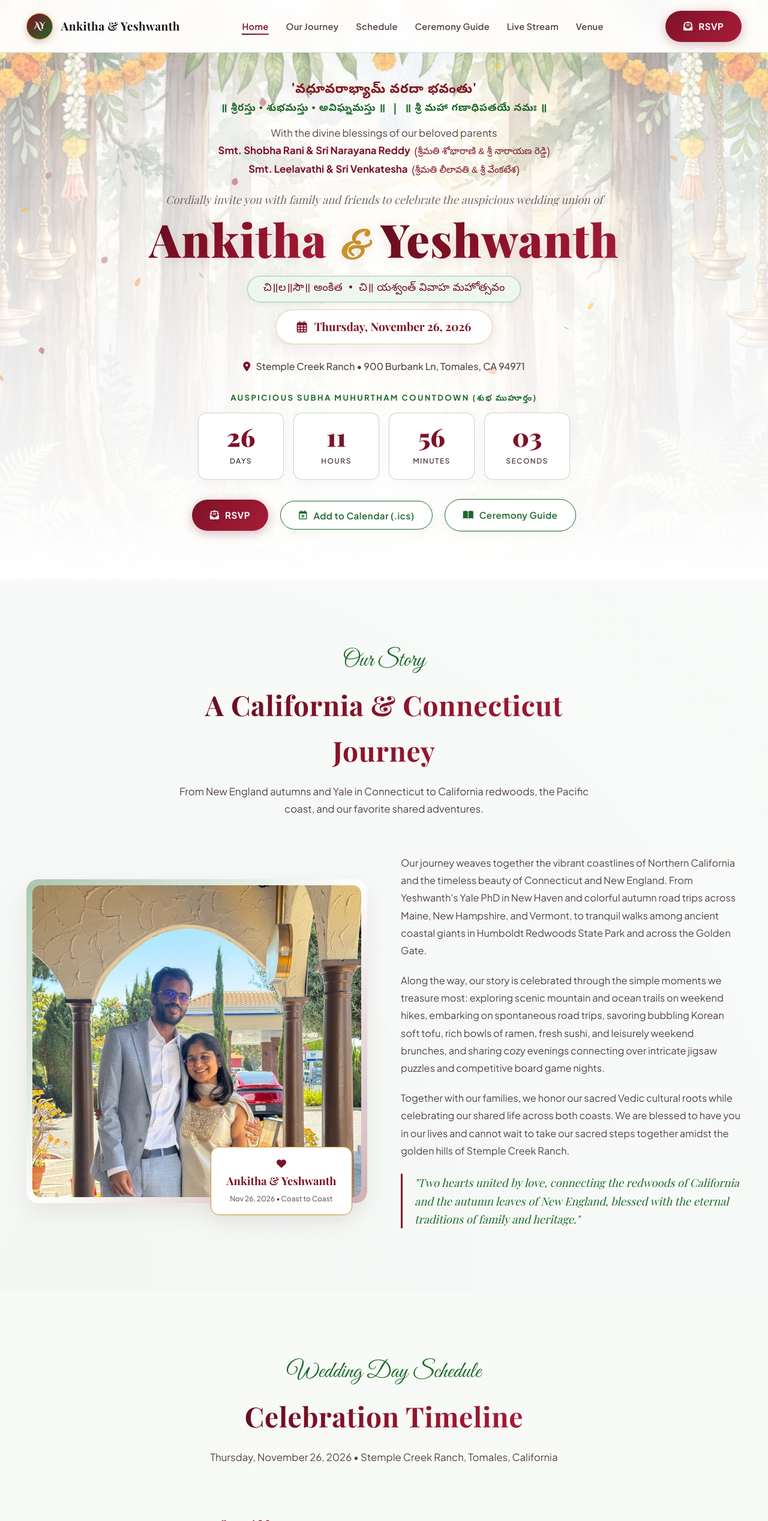
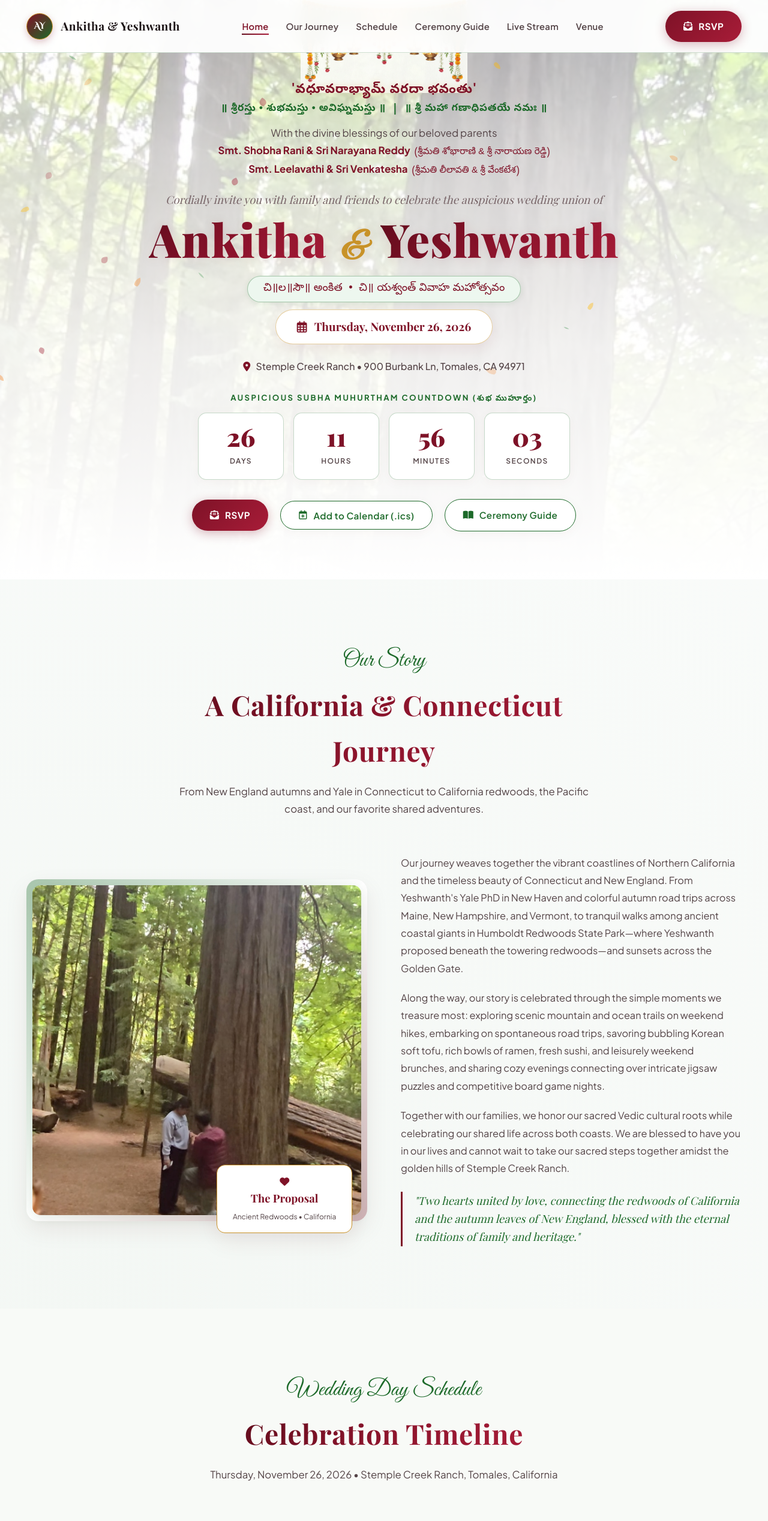
Before and after one commit to yeshwanthv5/wedding, a plain HTML site: page index.html in a window 1280 px wide. Shown: the top 2536 px of the page at 60% size. Drawn offline with nearby package versions, Linux system fonts and the light colour scheme; a web font is replaced by a local one.

Commit message:
Add real redwood proposal photo to Our Story section and update cachebusters

```diff
--- a/css/style.css
+++ b/css/style.css
@@ -817,22 +817,41 @@ h1, h2, h3, h4, h5, h6 {
   padding: 8.5rem 0 5rem;
   background-image:
     linear-gradient(to bottom,
-      rgba(255, 255, 255, 0.38) 0%,
-      rgba(255, 255, 255, 0.72) 26%,
-      rgba(255, 255, 255, 0.90) 58%,
+      rgba(255, 255, 255, 0.45) 0%,
+      rgba(255, 255, 255, 0.74) 28%,
+      rgba(255, 255, 255, 0.91) 60%,
       #ffffff 100%
     ),
-    url('../assets/images/redwoods_floral_fusion.jpg?v=2');
+    url('../assets/images/real_redwood_proposal.jpg?v=2');
   background-size: cover;
-  background-position: center top;
+  background-position: center 25%;
   background-repeat: no-repeat;
   text-align: center;
   overflow: hidden;
 }
 
+.hero-section::before {
+  content: '';
+  position: absolute;
+  top: 0;
+  left: 0;
+  right: 0;
+  height: 155px;
+  background-image: url('../assets/images/floral_toranam.jpg?v=2');
+  background-size: auto 100%;
+  background-position: top center;
+  background-repeat: no-repeat;
+  opacity: 0.94;
+  pointer-events: none;
+  z-index: 3;
+}
+
 .hero-content {
   max-width: 900px;
   margin: 0 auto;
+  position: relative;
+  z-index: 10;
+}
   z-index: 10;
 }
 
@@ -1058,11 +1077,12 @@ h1, h2, h3, h4, h5, h6 {
 
 .story-image-card img {
   width: 100%;
-  height: 520px;
+  height: 550px;
   object-fit: cover;
-  object-position: center 15%;
+  object-position: center 60%;
   border-radius: calc(var(--radius-lg) - 6px);
   display: block;
+  box-shadow: 0 4px 20px rgba(29, 106, 42, 0.12);
 }
 
 .story-image-badge {
--- a/index.html
+++ b/index.html
@@ -16,7 +16,7 @@
   <link rel="stylesheet" href="https://cdnjs.cloudflare.com/ajax/libs/font-awesome/6.4.0/css/all.min.css">
 
   <!-- Core Light Luxury California Styling -->
-  <link rel="stylesheet" href="css/style.css?v=23">
+  <link rel="stylesheet" href="css/style.css?v=24">
 </head>
 
 <body>
@@ -156,11 +156,11 @@
 
         <div class="story-grid">
           <div class="story-image-card">
-            <img src="assets/images/couple_portrait.jpg" alt="Ankitha &amp; Yeshwanth celebration portrait">
+            <img src="assets/images/real_redwood_proposal.jpg?v=2" alt="Yeshwanth proposing to Ankitha under the ancient California giant redwoods">
             <div class="story-image-badge">
               <i class="fas fa-heart" style="color:var(--color-redwood); margin-bottom: 4px;"></i>
-              <span>Ankitha &amp; Yeshwanth</span>
-              <small style="color:var(--text-muted); font-size:0.75rem;">Nov 26, 2026 • Coast to Coast</small>
+              <span>The Proposal</span>
+              <small style="color:var(--text-muted); font-size:0.75rem;">Ancient Redwoods • California</small>
             </div>
           </div>
 
@@ -168,7 +168,7 @@
             <p>Our journey weaves together the vibrant coastlines of Northern California and the timeless beauty of
               Connecticut and New England. From Yeshwanth's Yale PhD in New Haven and colorful autumn road trips across
               Maine, New Hampshire, and Vermont, to tranquil walks among ancient coastal giants in Humboldt Redwoods
-              State Park and across the Golden Gate.</p>
+              State Park—where Yeshwanth proposed beneath the towering redwoods—and sunsets across the Golden Gate.</p>
             <p>Along the way, our story is celebrated through the simple moments we treasure most: exploring scenic
               mountain and ocean trails on weekend hikes, embarking on spontaneous road trips, savoring bubbling Korean
               soft tofu, rich bowls of ramen, fresh sushi, and leisurely weekend brunches, and sharing cozy evenings
@@ -842,7 +842,7 @@
   </footer>
 
   <!-- Clean Static Scripts -->
-  <script src="js/app.js?v=23"></script>
+  <script src="js/app.js?v=24"></script>
 </body>
 
 </html>
```
Also changed, not shown: assets/images/real_redwood_proposal.jpg (added).
